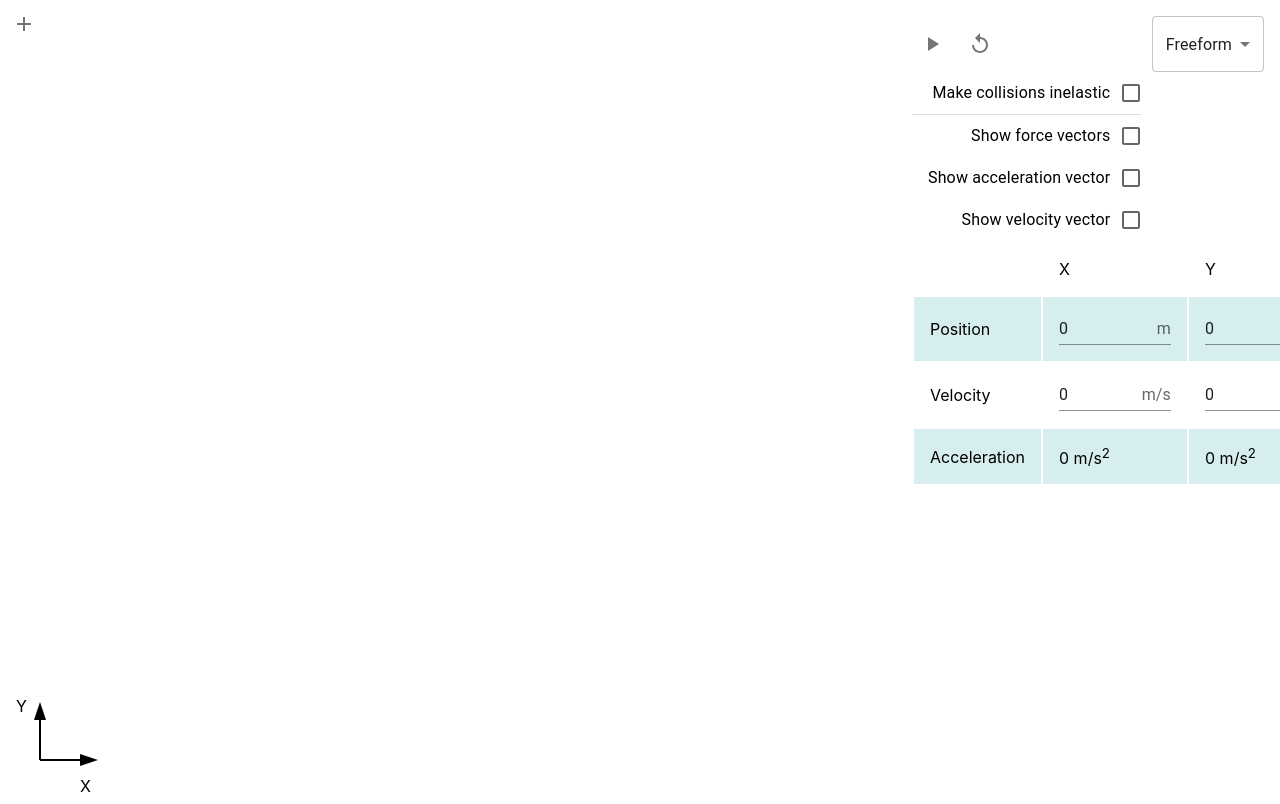
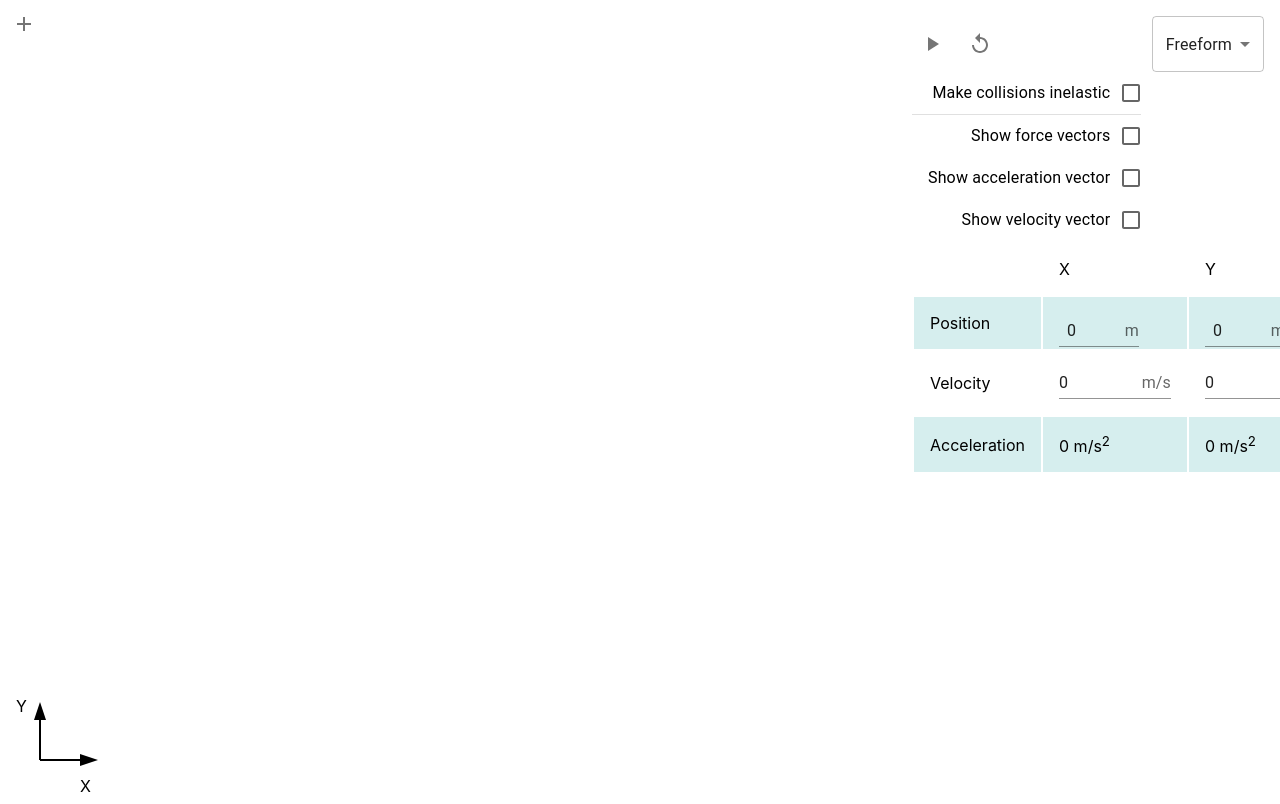
Before and after one commit to brynnchernosky/physics-mechanics-simulator, a React (Create React App) app: page / in a window 1280 px wide. Shown: the top 804 px of the page. Built offline with nearby package versions, Linux system fonts and the light colour scheme.

Commit message:
switch to custom input field

```diff
--- a/src/App.tsx
+++ b/src/App.tsx
@@ -1079,8 +1079,6 @@ function App() {
                         coefficientOfKineticFriction={Number(
                           coefficientOfKineticFriction
                         )}
-                        xMax={window.innerWidth * 0.7}
-                        yMax={window.innerHeight * 0.8}
                       />
                     </div>
                   );
@@ -1364,23 +1362,15 @@ function App() {
                       {(!simulationPaused || wedge) && positionXDisplay}{" "}
                       {(!simulationPaused || wedge) && <p>m</p>}{" "}
                       {simulationPaused && !wedge && (
-                        <TextField
-                          type="number"
-                          variant="standard"
+                        <InputField
+                          lowerBound={0}
+                          changeValue={setPositionXDisplay}
+                          step={1}
+                          unit={"m"}
+                          upperBound={window.innerWidth * 0.7}
                           value={positionXDisplay}
-                          style={{ width: "7em" }}
-                          InputProps={{
-                            endAdornment: (
-                              <InputAdornment position="end">m</InputAdornment>
-                            ),
-                          }}
-                          onChange={(e) => {
-                            const regex = /^[0-9\b]+$/;
-                            if (regex.test(e.target.value)) {
-                              setPositionXDisplay(parseFloat(e.target.value));
-                              setDisplayChange(!displayChange);
-                            }
-                          }}
+                          effect={setDisplayChange}
+                          small={true}
                         />
                       )}{" "}
                     </td>
@@ -1388,23 +1378,15 @@ function App() {
                       {(!simulationPaused || wedge) && positionYDisplay}{" "}
                       {(!simulationPaused || wedge) && <p>m</p>}{" "}
                       {simulationPaused && !wedge && (
-                        <TextField
-                          type="number"
-                          variant="standard"
+                        <InputField
+                          lowerBound={0}
+                          changeValue={setPositionYDisplay}
+                          step={1}
+                          unit={"m"}
+                          upperBound={window.innerHeight * 0.8}
                           value={positionYDisplay}
-                          style={{ width: "7em" }}
-                          InputProps={{
-                            endAdornment: (
-                              <InputAdornment position="end">m</InputAdornment>
-                            ),
-                          }}
-                          onChange={(e) => {
-                            const regex = /^[0-9\b]+$/;
-                            if (regex.test(e.target.value)) {
-                              setPositionYDisplay(parseFloat(e.target.value));
-                              setDisplayChange(!displayChange);
-                            }
-                          }}
+                          effect={setDisplayChange}
+                          small={true}
                         />
                       )}{" "}
                     </td>
--- a/src/InputField.tsx
+++ b/src/InputField.tsx
@@ -4,7 +4,7 @@ import { TextField, InputAdornment } from "@mui/material";
 import TaskAltIcon from "@mui/icons-material/TaskAlt";
 import ErrorOutlineIcon from "@mui/icons-material/ErrorOutline";
 export interface IInputProps {
-  label: JSX.Element;
+  label?: JSX.Element;
   lowerBound: number;
   changeValue: (val: number) => any;
   step: number;
@@ -15,23 +15,28 @@ export interface IInputProps {
   showIcon?: boolean;
   effect?: (val: number) => any;
   radianEquivalent?: boolean;
+  small?: boolean;
 }
 
 export const InputField = (props: IInputProps) => {
   const {
+    changeValue,
+    correctValue,
+    effect,
     label,
     lowerBound,
-    changeValue,
+    radianEquivalent,
+    showIcon,
+    small,
     step,
     unit,
     upperBound,
     value,
-    effect,
-    radianEquivalent,
-    correctValue,
-    showIcon,
   } = props;
   let epsilon: number = 0.01;
+
+  let width = small ? "5em" : "8em";
+  let margin = small ? "0px" : "15px";
 
   const [tempValue, setTempValue] = useState(value);
   const [tempRadianValue, setTempRadianValue] = useState(
@@ -81,13 +86,13 @@ export const InputField = (props: IInputProps) => {
 
   return (
     <div style={{ display: "flex", lineHeight: "1", textAlign: "right" }}>
-      <div style={{ marginTop: "-10px", width: "2em" }}>{label}</div>
+      {label && <div style={{ marginTop: "-10px", width: "2em" }}>{label}</div>}
       <TextField
         type="number"
         variant="standard"
         value={tempValue}
         onChange={onChange}
-        sx={{ height: "1em", width: "8em", marginLeft: "15px" }}
+        sx={{ height: "1em", width: { width }, marginLeft: { margin } }}
         inputProps={{
           step: step,
           min: lowerBound,
@@ -113,7 +118,7 @@ export const InputField = (props: IInputProps) => {
           variant="standard"
           value={tempRadianValue}
           onChange={onChangeRadianValue}
-          sx={{ height: "1em", width: "8em", marginLeft: "15px" }}
+          sx={{ height: "1em", width: { width }, marginLeft: { margin } }}
           inputProps={{
             step: Math.PI / 8,
             min: 0,
--- a/src/Weight.tsx
+++ b/src/Weight.tsx
@@ -50,8 +50,6 @@ export interface IWeightProps {
   updatedForces: IForce[];
   setUpdatedForces: (val: IForce[]) => any;
   walls: IWallProps[];
-  xMax: number;
-  yMax: number;
   coefficientOfKineticFriction: number;
   wedgeWidth: number;
   wedgeHeight: number;
@@ -98,12 +96,13 @@ export const Weight = (props: IWeightProps) => {
     updatedForces,
     setUpdatedForces,
     walls,
-    xMax,
-    yMax,
     coefficientOfKineticFriction,
     wedgeWidth,
     wedgeHeight,
   } = props;
+
+  const xMax=window.innerWidth * 0.7
+  const yMax=window.innerHeight * 0.8
 
   const [updatedStartPosX, setUpdatedStartPosX] = useState(startPosX);
   const [updatedStartPosY, setUpdatedStartPosY] = useState(startPosY);
```
